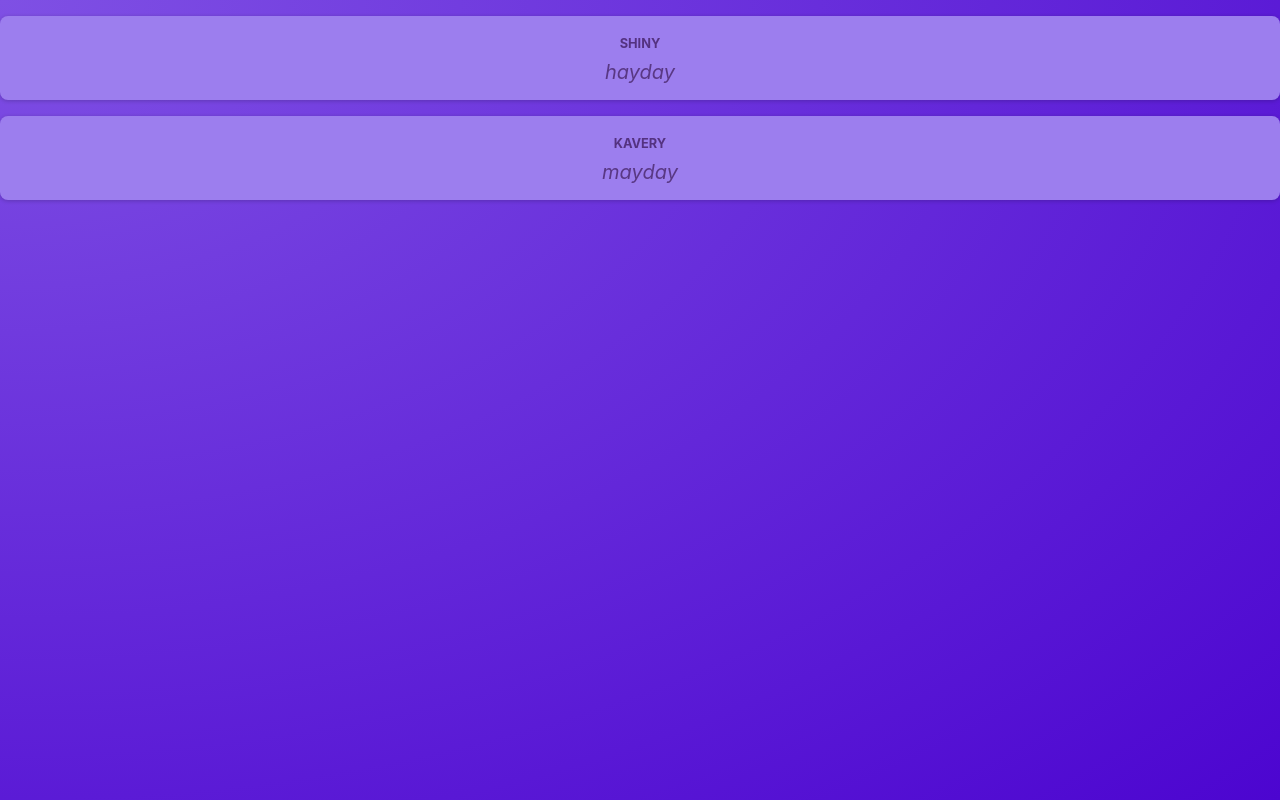
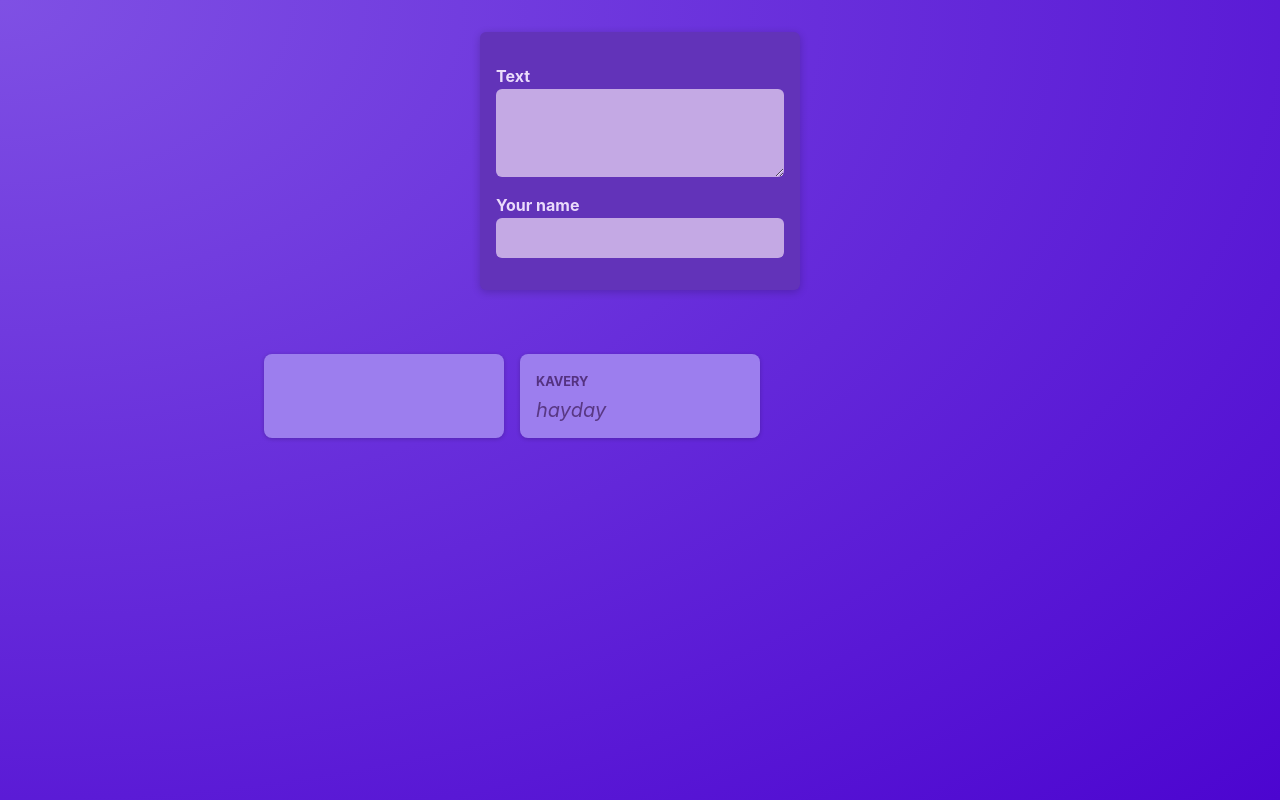
Before and after one commit to Kavery-pm/react-posts, a React (Vite) app: page / in a window 1280 px wide. Built offline with nearby package versions, Linux system fonts and the light colour scheme.

Commit message:
lifted the state up

```diff
--- a/src/App.jsx
+++ b/src/App.jsx
@@ -1,10 +1,12 @@
 import React from "react";
 import Post from "./components/Post";
+import PostsList from "./components/PostsList";
 
 function App() {
   return <React.Fragment>
-    <Post author='shiny' title='hayday'/>
-    <Post  author='kavery' title='mayday'/>
+    <PostsList/>
+
+    {/* <PostList  author='kavery' title='mayday'/> */}
   </React.Fragment>
 }
 
--- /dev/null
+++ b/src/components/NewPost.jsx
@@ -0,0 +1,20 @@
+import { useState } from 'react';
+import classes from './NewPost.module.css'
+const NewPost = (props)=>{
+
+
+
+return (
+    <form className={classes.form}>
+        <p>
+        <label htmlFor='text'>Text</label>
+        <textarea id='text' required rows={3} onChange={props.handleTextAreachange} />
+        </p>
+        <p>
+        <label htmlFor="name">Your name</label>
+        <input type="text" id="name" required  onChange={props.handleAuthorChange} />
+      </p>
+    </form>
+)
+}
+export default NewPost;
--- /dev/null
+++ b/src/components/NewPost.module.css
@@ -0,0 +1,53 @@
+.form{
+    background-color: #6233b9;
+    width:20rem;
+    padding: 1rem;
+    margin: 2rem auto;
+    box-shadow: 0 2px 8px rgba(0, 0, 0, 0.2);
+    border-radius: 6px;
+}
+.form label{
+
+  display: block;
+  margin-bottom: 0.05rem;
+    color: #eadbfb;
+    font-weight: bold;
+}
+.form input,
+.form textarea {
+  display: block;
+  width: 100%;
+  font: inherit;
+  padding: 0.5rem;
+  border-radius: 6px;
+  border: none;
+  background-color: #c4a9e4;
+  color: #28262c;
+}
+.actions {
+    display: flex;
+    justify-content: flex-end;
+    gap: 0.5rem;
+  }
+
+  .actions button {
+    cursor: pointer;
+    font: inherit;
+    padding: 0.5rem 1.5rem;
+    border: none;
+    border-radius: 4px;
+    background-color: #34036c;
+    color: #e5d5f7;
+  }
+
+  .actions button:hover {
+    background-color: #23014a;
+  }
+
+  .actions button[type='button'] {
+    background-color: transparent;
+  }
+
+  .actions button[type='button']:hover {
+    color: #d1bee6;
+  }
--- a/src/components/Post.jsx
+++ b/src/components/Post.jsx
@@ -4,11 +4,11 @@ const Post = ({author,title})=>{
     const names=['shiny','kavery'];
     const chosenName = Math.random()> 0.5 ?names[0]:names[1]
     return (
-<div className={classes.post}>
+<li className={classes.post}>
     <p className={classes.author}>{author}</p>
     <p className={classes.text}>{title}</p>
 
-</div>
+</li>
     )
 }
 export default Post;
--- /dev/null
+++ b/src/components/PostsList.jsx
@@ -0,0 +1,25 @@
+import { useState } from "react";
+import NewPost from "./NewPost";
+import Post from "./Post";
+import classes from './PostsList.module.css';
+const PostsList = ({author,title})=>{
+
+    const [enteredtitle, setenteredtitle] = useState('');
+    const [enteredAuthor, setenteredAuthor] = useState('')
+    const textChangeHandler = (event)=>{
+        setenteredtitle(event.target.value);
+    }
+    const authorChangeHandler = (event)=>{
+setenteredAuthor(event.target.value);
+    }
+return (
+    <>
+    <NewPost handleTextAreachange={textChangeHandler} handleAuthorChange={authorChangeHandler}/>
+    <ul className={classes.posts}>
+        <Post author={enteredAuthor} title={enteredtitle}/>
+        <Post author='kavery' title='hayday'/>
+    </ul>
+    </>
+)
+}
+export default PostsList;
--- /dev/null
+++ b/src/components/PostsList.module.css
@@ -0,0 +1,10 @@
+.posts {
+    list-style: none;
+    max-width: 50rem;
+    margin: 1rem auto;
+    padding: 1rem 0;
+    display: grid;
+    gap: 1rem;
+    grid-template-columns: repeat(3, 30%);
+    justify-content: center;
+  }
--- a/src/index.css
+++ b/src/index.css
@@ -18,6 +18,6 @@
 
 body {
   margin: 0;
-  text-align: center;
+
   color: #e6ddf9;
 }
```
